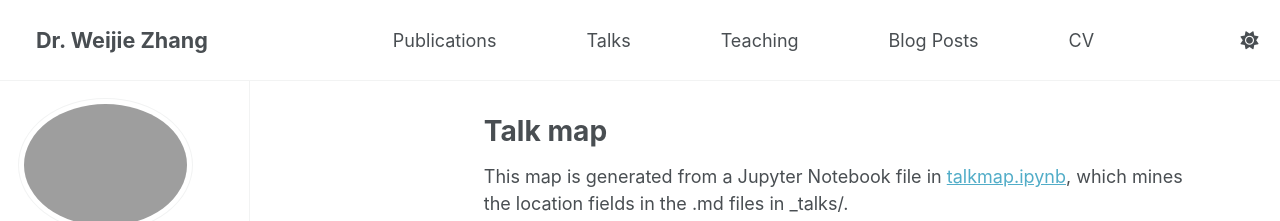
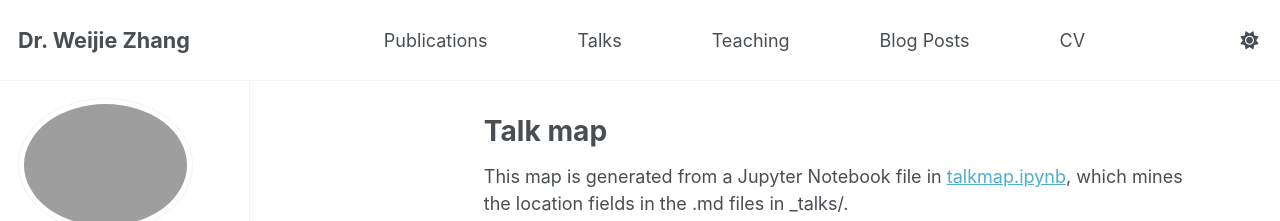
Before and after one commit to WJ714/WJ714.github.io, a Jekyll site: the page built from _pages/talkmap.html, in a window 1280 px wide. Shown: the top 221 px of the page. Built offline with Jekyll 4.4.1, drawn with Linux system fonts in a browser that asks for light colours; nearby versions of some CDN libraries; some web fonts are replaced; a script that is not in the unit is left out.

Commit message:
Force site title to absolute left edge of page
- Add aggressive CSS to remove all margins/padding from masthead containers
- Force masthead, masthead__inner-wrap, and masthead__menu to start at left edge
- Remove all left margins and padding from nav-left and site-title
- Ensure navigation starts from position 0 on the page

🤖 Generated with [Claude Code](https://claude.ai/code)

Co-Authored-By: Claude <noreply@anthropic.com>

```diff
--- a/_sass/layout/_custom-navigation.scss
+++ b/_sass/layout/_custom-navigation.scss
@@ -5,6 +5,27 @@
   width: 100% !important;
   padding: 0.5rem 0 !important;
   background: var(--global-bg-color);
+  margin-left: 0 !important;
+  padding-left: 0 !important;
+}
+
+/* Force the masthead to start from the very left */
+.masthead {
+  padding-left: 0 !important;
+  margin-left: 0 !important;
+}
+
+.masthead__inner-wrap {
+  max-width: none !important;
+  margin-left: 0 !important;
+  padding-left: 0 !important;
+  width: 100% !important;
+}
+
+.masthead__menu {
+  margin-left: 0 !important;
+  padding-left: 0 !important;
+  width: 100% !important;
 }
 
 /* Site title on the far left */
@@ -12,6 +33,7 @@
   flex: 0 0 250px !important;
   margin-right: 1rem !important;
   padding-left: 1rem !important;
+  margin-left: 0 !important;
 }
 
 .nav-left .site-title {
@@ -20,6 +42,8 @@
   color: var(--global-masthead-link-color) !important;
   text-decoration: none !important;
   padding: 0.5rem 0 !important;
+  margin-left: 0 !important;
+  padding-left: 0 !important;
 }
 
 .nav-left .site-title:hover {
```
